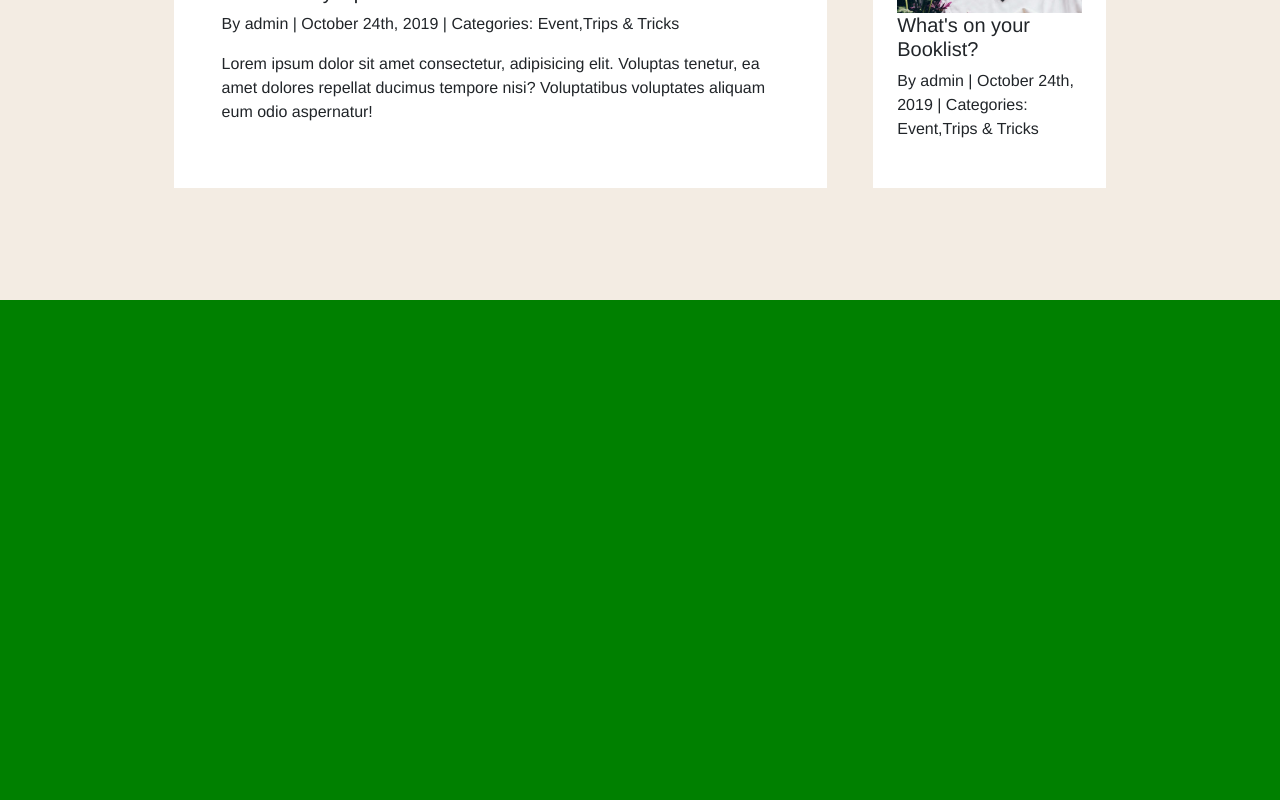
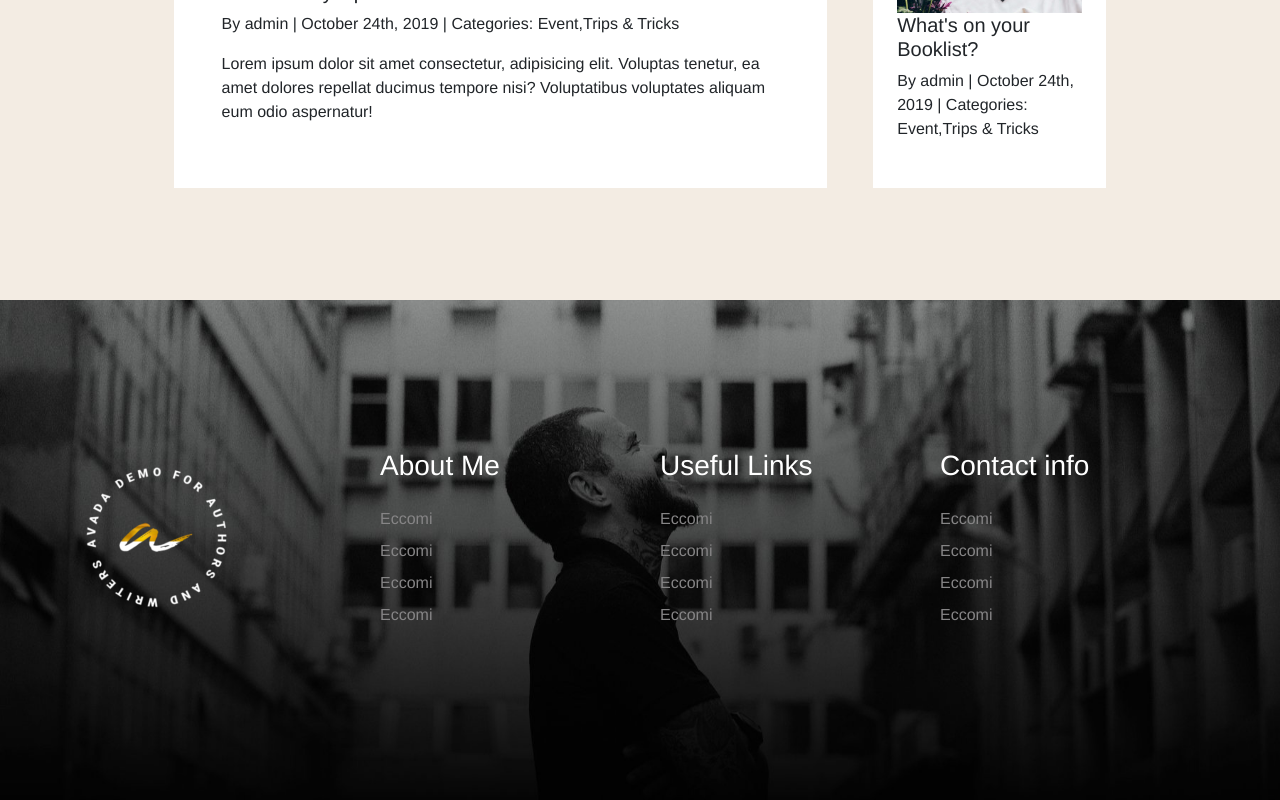
Before and after one commit to AntonioSabella/proj-html-vuejs, a Vue app: page / in a window 1280 px wide. Shown: the part 4836-5636 px from the top of the page. Built offline with nearby package versions, Linux system fonts and the light colour scheme.

Commit message:
Add footer structure to FooterComponent

```diff
--- a/src/assets/scss/style.scss
+++ b/src/assets/scss/style.scss
@@ -21,6 +21,16 @@ img {
 /* #endregion Commons */
 
 /* #region Utilities */
+.w_15 {
+    width: 15%;
+}
+.w_20 {
+    width: 20%;
+}
+
+.w_30 {
+    width: 30%;
+}
 .w_35 {
     width: 35%;
 }
--- a/src/components/FooterComponent.vue
+++ b/src/components/FooterComponent.vue
@@ -1,7 +1,47 @@
 <template>
 
     <footer id="site_footer">
-
+      <div class="container-fluid h-100">
+        <div class="row row-cols-3 h-100">
+          <div class="col w-25 d-flex align-items-center justify-content-center h-100 pb-3">
+            <div class="logo_footer">
+              <img width="200" src="@/assets/img/author-logo-round-200x205.png" alt="">
+            </div>
+          </div>
+          <div class="col w_70">
+            <div class="row row-cols-3 h-100 p-5 justify-content-between footer_sections">
+              <div class="col w_30 d-flex justify-content-center flex-column footer_about">
+                <h5>About Me</h5>
+                <ul>
+                  <li><a href="#">Eccomi</a></li>
+                  <li><a href="#">Eccomi</a></li>
+                  <li><a href="#">Eccomi</a></li>
+                  <li><a href="#">Eccomi</a></li>
+                </ul>
+              </div>
+              <div class="col w_30 d-flex justify-content-center flex-column footer_useful">
+                <h5>Useful Links</h5>
+                  <ul>
+                    <li><a href="#">Eccomi</a></li>
+                    <li><a href="#">Eccomi</a></li>
+                    <li><a href="#">Eccomi</a></li>
+                    <li><a href="#">Eccomi</a></li>
+                  </ul>
+              </div>
+              <div class="col w_30 d-flex justify-content-center flex-column footer_contacts">
+                <h5>Contact info</h5>
+                  <ul>
+                    <li><a href="#">Eccomi</a></li>
+                    <li><a href="#">Eccomi</a></li>
+                    <li><a href="#">Eccomi</a></li>
+                    <li><a href="#">Eccomi</a></li>
+                  </ul>
+              </div>
+            </div>
+          </div>
+        </div>
+          <div class="col w_15"></div>
+        </div>
     </footer>
 
 </template>
@@ -14,7 +54,30 @@ export default {
 
 <style lang='scss' scoped>
 #site_footer {
-    background-color: green;
+    background-image: url('@/assets/img/footer-3.jpg');
+    background-size: cover;
+    background-repeat: no-repeat;
+    background-position-x: left ;
     height: 500px;
+    .footer_sections {
+      ul {
+        list-style: none;
+        padding: 0;
+      }
+      h5 {
+        color: $author-text-white;
+        padding-bottom: 1rem;
+        font-size: 28px;
+        font-weight: 500;
+      }
+      li {
+        padding-bottom: 0.5rem;
+        a {
+          text-decoration: none;
+          color: $author-text-suva_gray;
+        }
+
+      }
+    }
 }
 </style>
```
Also changed, not shown: src/assets/img/footer-3.jpg (added).
